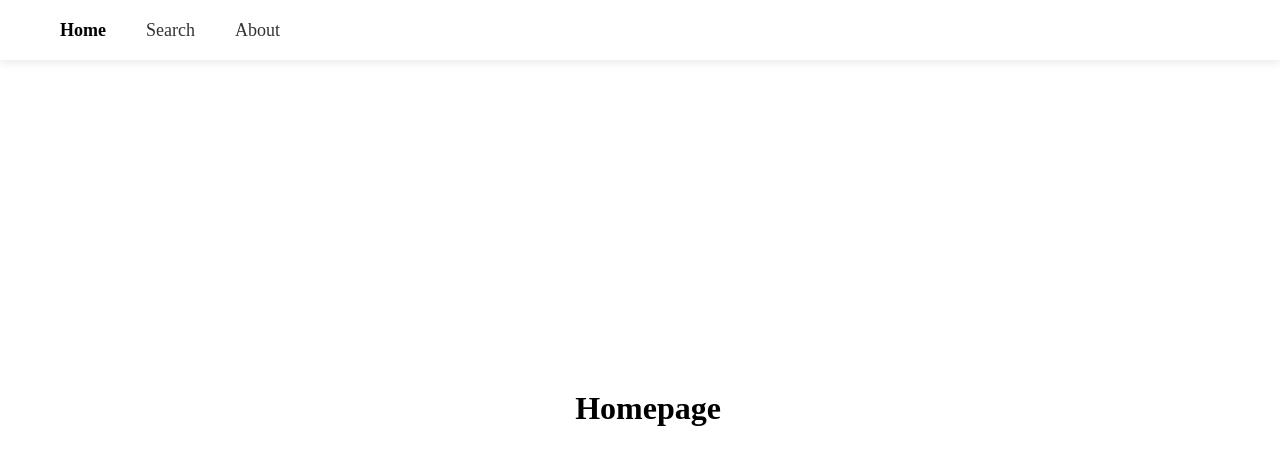
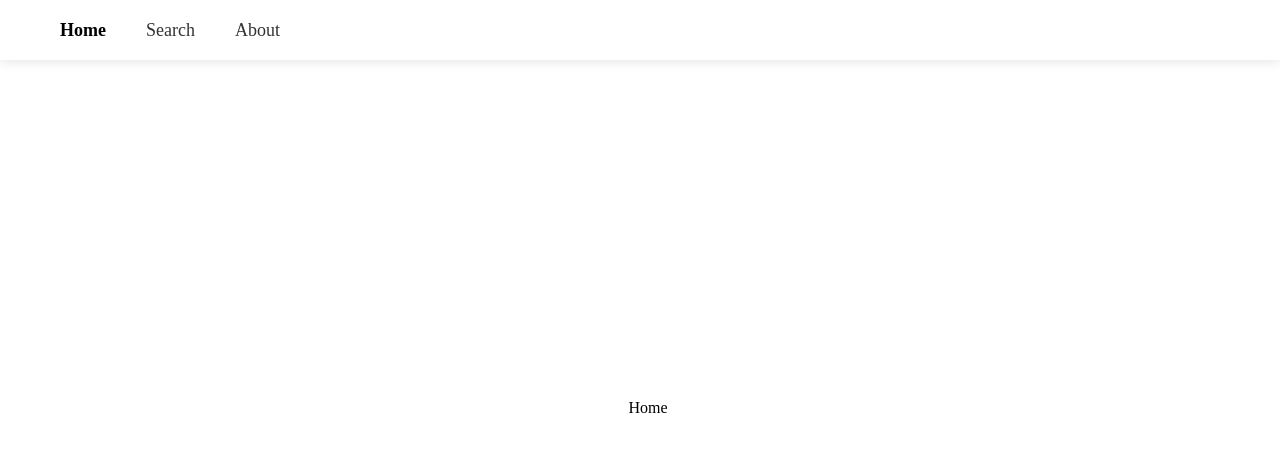
Before and after one commit to saurabh6893/React-router-domV6, a React (Vite) app: page / in a window 1280 px wide. Shown: the top 464 px of the page. Built offline with nearby package versions, Linux system fonts and the light colour scheme.

Commit message:
added index route

```diff
--- a/src/App.tsx
+++ b/src/App.tsx
@@ -3,14 +3,17 @@
 import AboutPage from './Pages/AboutPage'
 import SearchPage from './Pages/SearchPage'
 import Error from './Pages/Error'
+import Home from './Pages/Home'
 function App() {
   return (
     <BrowserRouter>
       <Routes>
-        <Route path='/' element={<HomePage />} />
-        <Route path='/about' element={<AboutPage />} />
-        <Route path='/search' element={<SearchPage />} />
-        <Route path='*' element={<Error />} />
+        <Route path='/' element={<HomePage />}>
+          <Route index element={<Home />} />
+          <Route path='/about' element={<AboutPage />} />
+          <Route path='/search' element={<SearchPage />} />
+          <Route path='*' element={<Error />} />
+        </Route>
       </Routes>
     </BrowserRouter>
   )
--- a/src/Pages/AboutPage.tsx
+++ b/src/Pages/AboutPage.tsx
@@ -1,11 +1,9 @@
 import React from 'react'
 import './AboutPage.css'
-import Navbar from '../Components/Navbar'
 
 const AboutPage = () => {
   return (
     <>
-      <Navbar />
       <div className='about-container'>
         <h1 className='aboutname'>Saurabh Kishor Kedar</h1>
         <h3 className='aboutcontact'>Phone: 832-915-2215</h3>
--- /dev/null
+++ b/src/Pages/Home.tsx
@@ -0,0 +1,7 @@
+import React from 'react'
+
+const Home = () => {
+  return <div>Home</div>
+}
+
+export default Home
--- a/src/Pages/HomePage.tsx
+++ b/src/Pages/HomePage.tsx
@@ -1,10 +1,11 @@
+import { Outlet } from 'react-router-dom'
 import Navbar from '../Components/Navbar'
 import './HomePage.css'
 const HomePage = () => {
   return (
     <>
       <Navbar />
-      <h1>Homepage</h1>
+      <Outlet />
     </>
   )
 }
--- a/src/Pages/SearchPage.tsx
+++ b/src/Pages/SearchPage.tsx
@@ -1,10 +1,6 @@
-import React from 'react'
-import Navbar from '../Components/Navbar'
-
 const SearchPage = () => {
   return (
     <>
-      <Navbar />
       <div>SearchPage</div>
     </>
   )
```
